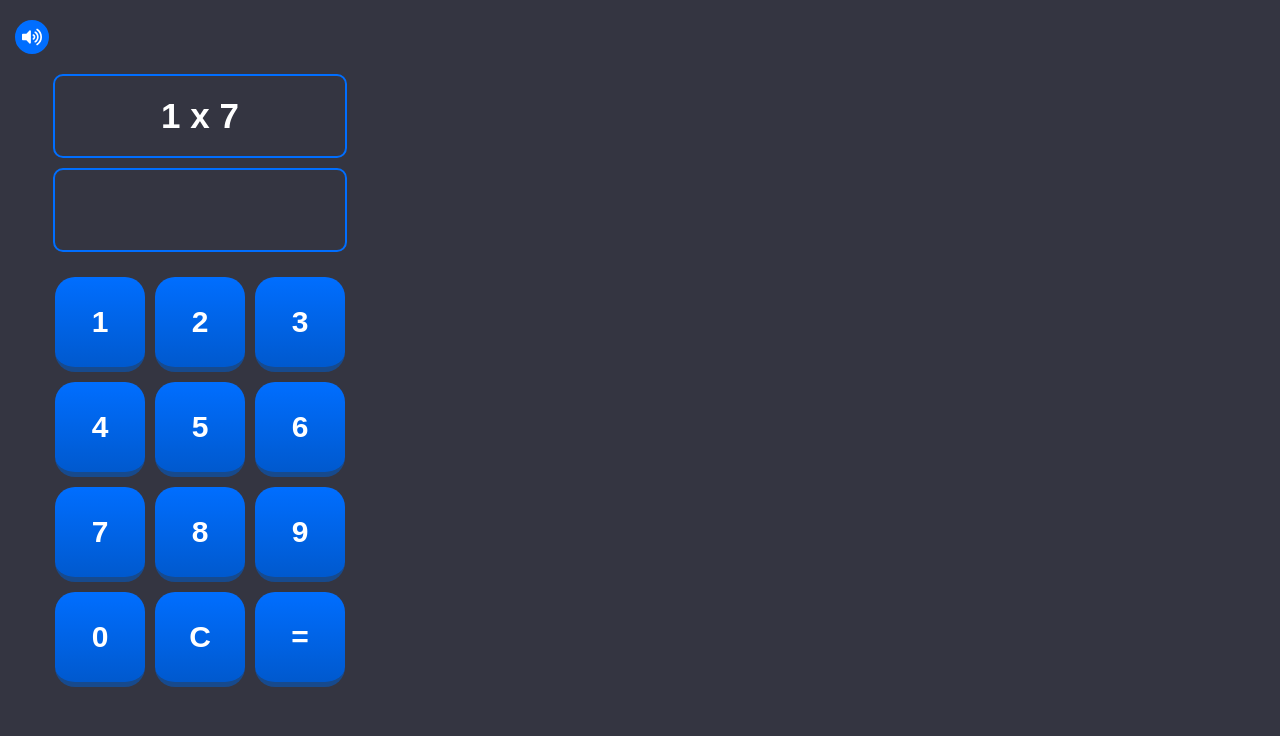
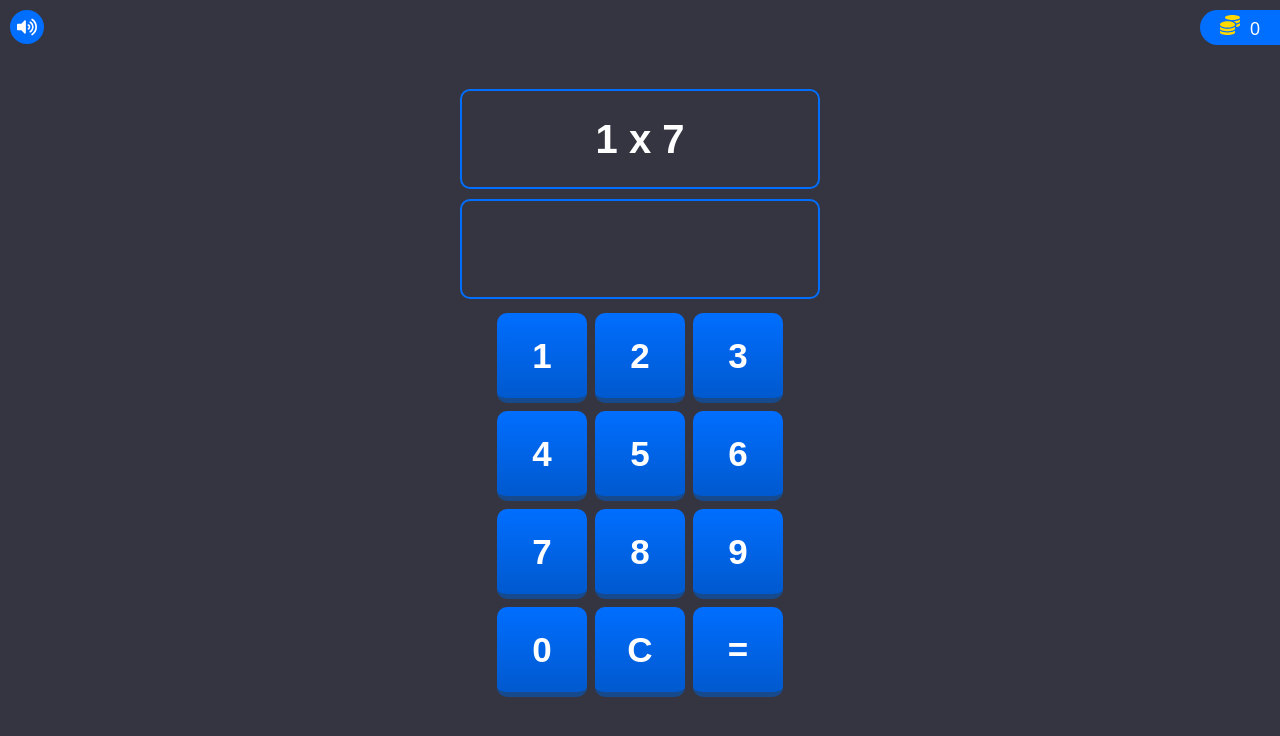
Before and after one commit to lucasmessias322/MathApp, a React (Create React App) app: page /TabuadaGame/1 in a window 1280 px wide. Shown: the top 736 px of the page. Built offline with nearby package versions, Linux system fonts and the light colour scheme.

Commit message:
add score & style update

```diff
--- a/package.json
+++ b/package.json
@@ -14,9 +14,10 @@
     "@testing-library/jest-dom": "^5.17.0",
     "@testing-library/react": "^13.4.0",
     "@testing-library/user-event": "^13.5.0",
+    "react-dom": "^18.2.0",
     "react-scripts": "5.0.1",
-    "react-dom": "^18.2.0",
-    "web-vitals": "^2.1.4"
+    "web-vitals": "^2.1.4",
+    "workbox-webpack-plugin": "^7.0.0"
   },
   "scripts": {
     "start": "node server.js",
--- a/src/Pages/DashBoard/index.jsx
+++ b/src/Pages/DashBoard/index.jsx
@@ -28,7 +28,8 @@ const Container = styled.div`
   h2 {
     width: 100%;
     color: #0471ff;
-    font-size: 30px;
+    font-size: 35px;
+    padding: 20px;
     text-align: center;
   }
 `;
@@ -53,16 +54,16 @@ const Level = styled.li`
     align-items: center;
     justify-content: center;
 
-    width: 50px;
-    height: 40px;
+    width: 100px;
+    height: 100px;
     padding: 20px;
 
     margin: 5px;
     background: linear-gradient(to bottom, #006eff, #0059ce);
     color: white;
-    font-size: 30px;
+    font-size: 35px;
     font-weight: bold;
-    border-radius: 20px;
+    border-radius: 10px;
     border-bottom: 5px solid #174a8d;
 
     cursor: pointer;
--- a/src/Pages/TabuadaCompleta/index.jsx
+++ b/src/Pages/TabuadaCompleta/index.jsx
@@ -46,6 +46,7 @@ const Container = styled.div`
   h2 {
     color: #0471ff;
     font-size: 35px;
+    padding: 20px;
     text-align: center;
   }
 
--- a/src/Pages/TabuadaGame/index.jsx
+++ b/src/Pages/TabuadaGame/index.jsx
@@ -1,7 +1,7 @@
 import React, { useState, useEffect } from "react";
 import styled from "styled-components";
 import { useParams } from "react-router-dom";
-import { FaVolumeUp, FaVolumeMute } from "react-icons/fa";
+import { FaVolumeUp, FaVolumeMute, FaCoins } from "react-icons/fa";
 
 export default function TabuadaGame() {
   const tabuNumber = parseInt(useParams().tabuada);
@@ -11,6 +11,7 @@ export default function TabuadaGame() {
   const [playCorrectSound, setPlayCorrectSound] = useState(false);
   const [playWrongSound, setPlayWrongSound] = useState(false);
   const [isSoundEnabled, setIsSoundEnabled] = useState(true);
+  const [score, setScore] = useState(0);
 
   useEffect(() => {
     generateEquation();
@@ -44,9 +45,14 @@ export default function TabuadaGame() {
       generateEquation();
       setPlayCorrectSound(true);
       setPlayWrongSound(false);
+      setScore(score + 1); // Increment score on correct answer
     } else {
       setPlayCorrectSound(false);
       setPlayWrongSound(true);
+
+      if (score > 0) {
+        setScore(score - 1); // Decrement score on wrong answer, but only if score is positive
+      }
 
       // Mostra a resposta correta em verde por meio segundo
       setResponse(correctAnswer.toString());
@@ -60,20 +66,22 @@ export default function TabuadaGame() {
   return (
     <ContainerTabuada>
       <Header>
-        <span className="volume" onClick={() => handleButtonClicked("🔊")}>
+        <div className="volume" onClick={() => handleButtonClicked("🔊")}>
           {isSoundEnabled ? (
             <FaVolumeUp color="white" size={20} />
           ) : (
             <FaVolumeMute color="white" size={20} />
           )}
-        </span>
-        <span className="stars"></span>
+        </div>
+        <div className="score">
+          <FaCoins color="#ffd900" size={20} />
+          <span>{score}</span>
+        </div>
       </Header>
-
       <Container>
-        {/* <h2>Tabuada {tabuNumber}</h2> */}
         <DisplayEquation>{equation}</DisplayEquation>
         <DisplayResponse>{response}</DisplayResponse>
+
         <ButtonsContainer>
           {[1, 2, 3, 4, 5, 6, 7, 8, 9, 0, "C", "="].map((value) => (
             <Buttons key={value} onClick={() => handleButtonClicked(value)}>
@@ -104,9 +112,7 @@ const ContainerTabuada = styled.div`
   color: white;
   display: flex;
   flex-direction: column;
-  /* align-items: center;
-  justify-content: center; */
-
+  height: 100vh;
   h2 {
     color: #0471ff;
     font-size: 30px;
@@ -115,56 +121,79 @@ const ContainerTabuada = styled.div`
 `;
 
 const Header = styled.header`
+  width: 100%;
+
   display: flex;
   justify-content: space-between;
   align-items: center;
-  padding: 20px 15px;
+  padding-bottom: 15px;
 
   .volume {
     border: 2px solid #006eff;
     background-color: #006eff;
     padding: 5px;
+    margin: 10px;
     border-radius: 100%;
     display: flex;
     justify-content: center;
     align-items: center;
+    margin-right: 10px; // Add margin for spacing
+  }
+
+  .score {
+    background-color: #006eff;
+    padding: 5px 20px;
+    border-top-left-radius: 20px;
+    border-bottom-left-radius: 20px;
+
+    span {
+      font-size: 18px;
+      color: #ffffff;
+      padding-left: 10px;
+    }
   }
 `;
 
 const Container = styled.div`
-  width: 100%;
+  width: 90%;
   max-width: 400px;
-  /* padding: 20px; */
+  padding: 20px;
   display: flex;
   flex-direction: column;
   align-items: center;
   justify-content: center;
-  /* margin: 0 auto; */
+  margin: 0 auto;
 `;
 
 const DisplayEquation = styled.div`
-  width: 90%;
-  max-width: 250px;
+  width: 100%;
+  display: flex;
+  justify-content: center;
+  align-items: center;
+
   padding: 20px;
   border: 2px solid #006eff;
   background-color: #343541;
   border-radius: 10px;
-  height: 40px;
+  height: 100px;
   font-weight: bold;
-  font-size: 35px;
+  font-size: 40px;
   text-align: center;
 `;
 
 const DisplayResponse = styled.div`
-  width: 90%;
-  max-width: 250px;
+  width: 100%;
+  display: flex;
+  justify-content: center;
+  align-items: center;
+
   padding: 20px;
   border: 2px solid #006eff;
   background-color: #343541;
   border-radius: 10px;
-  height: 40px;
+  height: 100px;
   font-weight: bold;
-  font-size: 35px;
+  font-size: 40px;
   text-align: center;
   margin-top: 10px;
 `;
@@ -176,31 +205,30 @@ const ButtonsContainer = styled.ul`
   flex-wrap: wrap;
   align-items: center;
   justify-content: center;
-  padding: 0px;
+  /* padding: 10px; */
   list-style: none;
-  margin: 20px auto;
+  margin: 10px auto;
 `;
 
-const Buttons = styled.div`
-  padding: 10px;
-  height: 70px;
-  width: 70px;
-  margin: 5px;
+const Buttons = styled.button`
+  user-select: none;
+  outline: none;
+  border: none;
+  padding: 20px;
+  height: 90px;
+  width: 90px;
+  margin: 4px;
   display: flex;
   align-items: center;
   justify-content: center;
-  font-size: 30px;
+  font-size: 35px;
   font-weight: bold;
   color: white;
   background: linear-gradient(to bottom, #006eff, #0059ce);
-  border-radius: 20px;
+  border-radius: 10px;
   border-bottom: 5px solid #174a8d;
   cursor: pointer;
   transition: transform 0.1s ease-in-out;
-
-  /* &:hover {
-    background-color: #343541;
-  } */
 
   &:active {
     transform: scale(0.95);
--- a/src/index.css
+++ b/src/index.css
@@ -1,7 +1,13 @@
+* {
+  box-sizing: border-box;
+  margin: 0px;
+  padding: 0px;
+}
+
 html,
 body {
-  margin: 0px;
-  padding: 0px;
+  /* margin: 0px;
+  padding: 0px; */
   font-family: Arial, Helvetica, sans-serif;
   background-color: #343541;
 }
```
Also changed, not shown: 1 other file (tests, documents, lock files or other folders).
